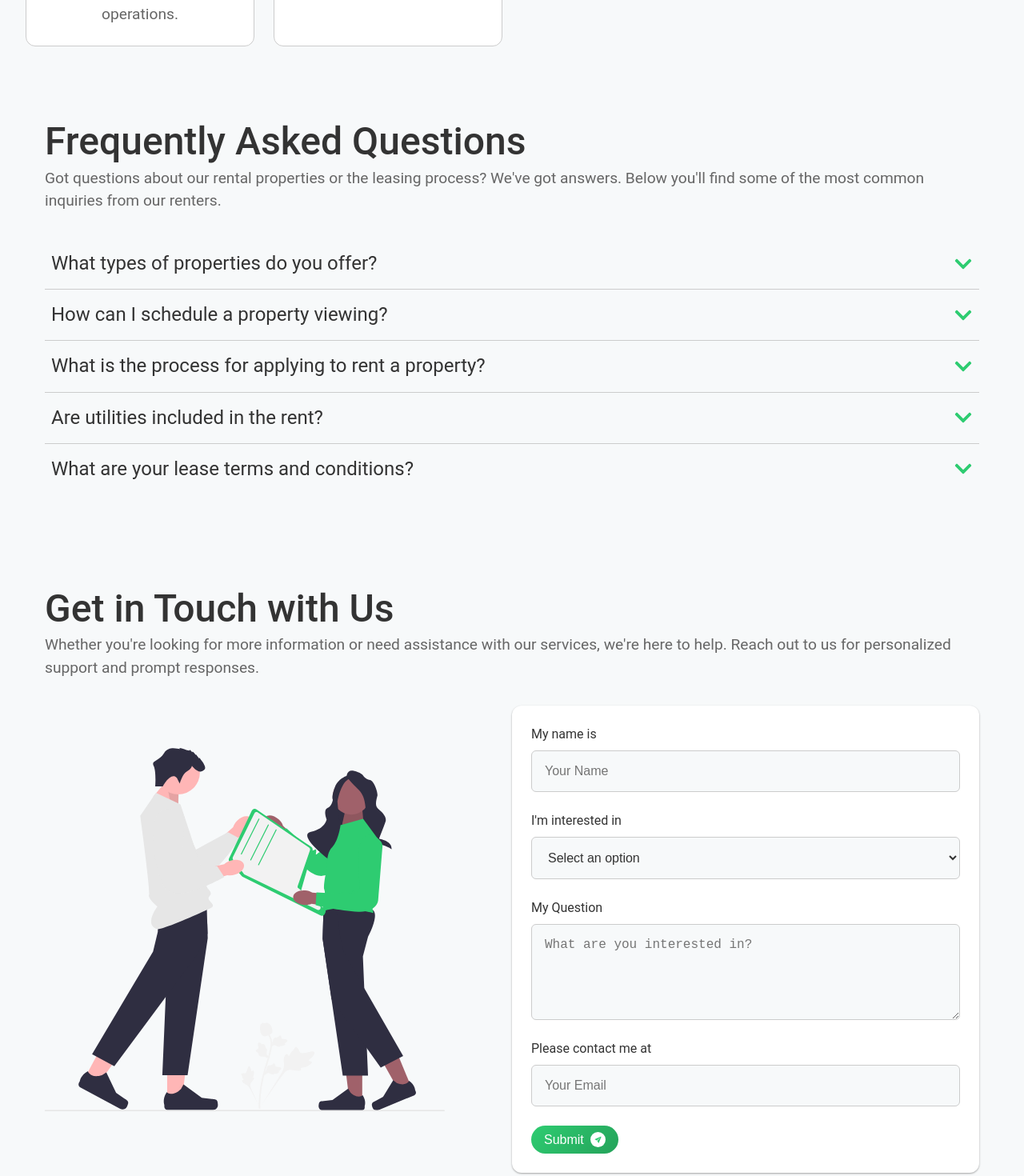
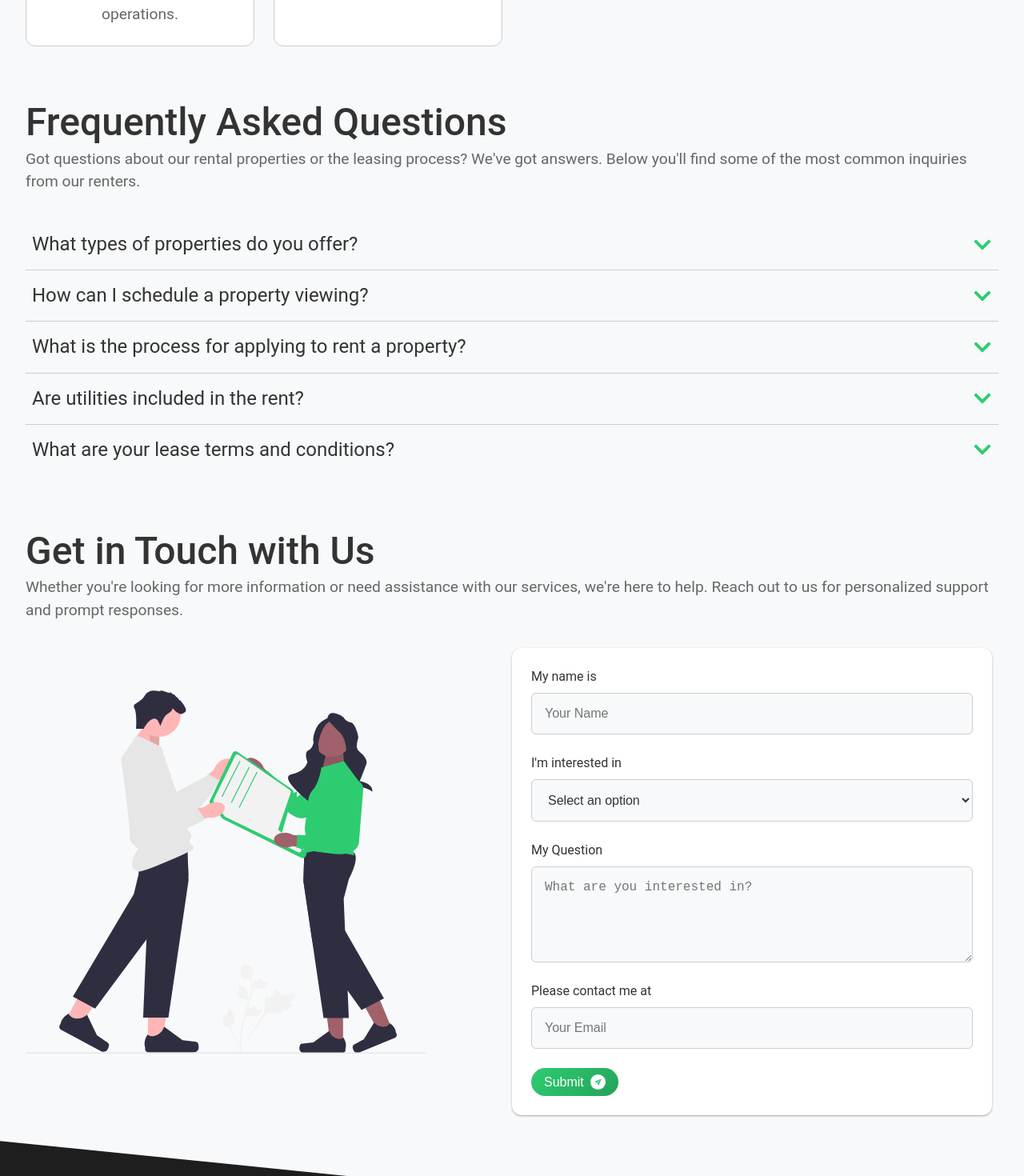
Before and after one commit to VijayKumar9389/Emerald-Website, a React (Vite) app: page / in a window 1280 px wide. Shown: the part 2320-3790 px from the top of the page at 80% size. Built offline with nearby package versions, Linux system fonts and the light colour scheme.

Commit message:
fixed spacing

```diff
--- a/src/pages/Home/components/Contact/Contact.Module.scss
+++ b/src/pages/Home/components/Contact/Contact.Module.scss
@@ -8,7 +8,6 @@
   width: 100%;
   max-width: $breakpoint-xxl;
   margin: 0 auto;
-  padding: $spacing-lg;
 
 
   .contact {
--- a/src/pages/Home/components/QASection/QASection.Module.scss
+++ b/src/pages/Home/components/QASection/QASection.Module.scss
@@ -5,7 +5,6 @@
   max-width: $breakpoint-xxl;
   margin: 0 auto;
   border-radius: $border-radius-md;
-  padding: $spacing-lg;
 }
 
 .qa-container {
```
